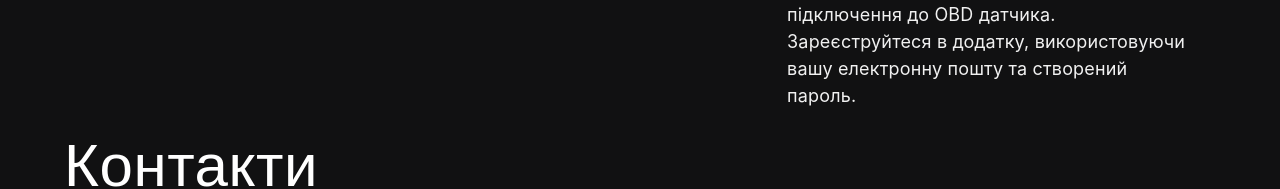
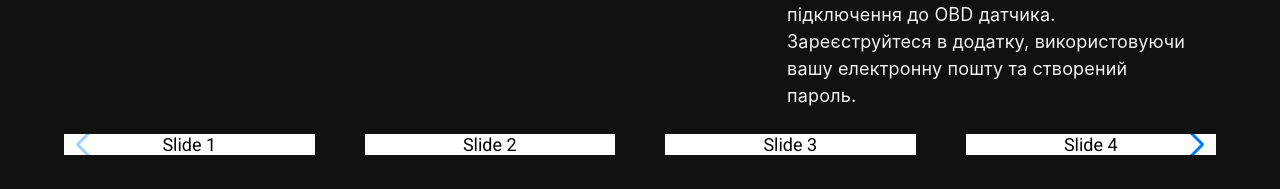
Before and after one commit to TM-OBD/obd_front, a React (Create React App) app in the folder frontend/: page / in a window 1280 px wide. Shown: the part 1844-2033 px from the top of the page. Built offline with nearby package versions, Linux system fonts and the light colour scheme; a web font is replaced by a local one.

Commit message:
initial carousel

```diff
--- a/frontend/package.json
+++ b/frontend/package.json
@@ -16,7 +16,8 @@
 		"react": "^18.2.0",
 		"react-dom": "^18.2.0",
 		"react-hook-form": "^7.50.1",
-		"react-scripts": "5.0.1"
+		"react-scripts": "5.0.1",
+		"swiper": "^11.0.6"
 	},
 	"scripts": {
 		"start": "react-scripts start",
--- a/frontend/src/components/Body/Body.js
+++ b/frontend/src/components/Body/Body.js
@@ -1,10 +1,11 @@
 import * as React from "react";
 import Box from "@mui/material/Box";
-import FAQ from "./FAQ/FAQ";
+import FAQ from "./Faq/FAQ";
 import styled from "@emotion/styled";
 import TitleBlock from "./TitleBlock";
 import HowItWorks from "./HIW/HowItWorks";
 import ContactForm from "./ContactForm";
+import ReviewBlock from "./ReviewBlock";
 
 const Container = styled(Box)`
     display: flex;
@@ -17,6 +18,7 @@ function Body() {
         <Container>
             <TitleBlock/>
             <HowItWorks/>
+            <ReviewBlock/>
             <ContactForm/>
             <FAQ/>
         </Container>
--- /dev/null
+++ b/frontend/src/components/Body/ReviewBlock.js
@@ -0,0 +1,71 @@
+import React from 'react';
+import { Swiper, SwiperSlide } from 'swiper/react';
+import 'swiper/css';
+import 'swiper/css/navigation';
+import styled from '@emotion/styled';
+import {Navigation} from 'swiper/modules'
+import Container from "@mui/material/Container";
+import Typography from "@mui/material/Typography";
+
+const StyledSwiper = styled(Swiper)`
+  width: 100%;
+  height: 100%;
+`;
+
+const StyledSwiperSlide = styled(SwiperSlide)`
+  text-align: center;
+  font-size: 18px;
+  background: #fff;
+  display: flex;
+  justify-content: center;
+  align-items: center;
+
+  img {
+    display: block;
+    width: 100%;
+    height: 100%;
+    object-fit: cover;
+  }
+`;
+
+const ReviewBlock = () => {
+    return (
+        <Container style={{marginTop: '25px'}}>
+            <StyledSwiper
+                slidesPerView={1}
+                spaceBetween={10}
+                navigation={{
+                    clickable: true,
+                }}
+                breakpoints={{
+                    640: {
+                        slidesPerView: 2,
+                        spaceBetween: 20,
+                    },
+                    768: {
+                        slidesPerView: 3,
+                        spaceBetween: 40,
+                    },
+                    1024: {
+                        slidesPerView: 4,
+                        spaceBetween: 50,
+                    },
+                }}
+                modules={[Navigation]}
+                className="mySwiper"
+            >
+                <StyledSwiperSlide>Slide 1</StyledSwiperSlide>
+                <StyledSwiperSlide>Slide 2</StyledSwiperSlide>
+                <StyledSwiperSlide>Slide 3</StyledSwiperSlide>
+                <StyledSwiperSlide>Slide 4</StyledSwiperSlide>
+                <StyledSwiperSlide>Slide 5</StyledSwiperSlide>
+                <StyledSwiperSlide>Slide 6</StyledSwiperSlide>
+                <StyledSwiperSlide>Slide 7</StyledSwiperSlide>
+                <StyledSwiperSlide>Slide 8</StyledSwiperSlide>
+                <StyledSwiperSlide>Slide 9</StyledSwiperSlide>
+            </StyledSwiper>
+        </Container>
+    );
+};
+
+export default ReviewBlock;
```
Also changed, not shown: 1 other file (tests, documents, lock files or other folders).
